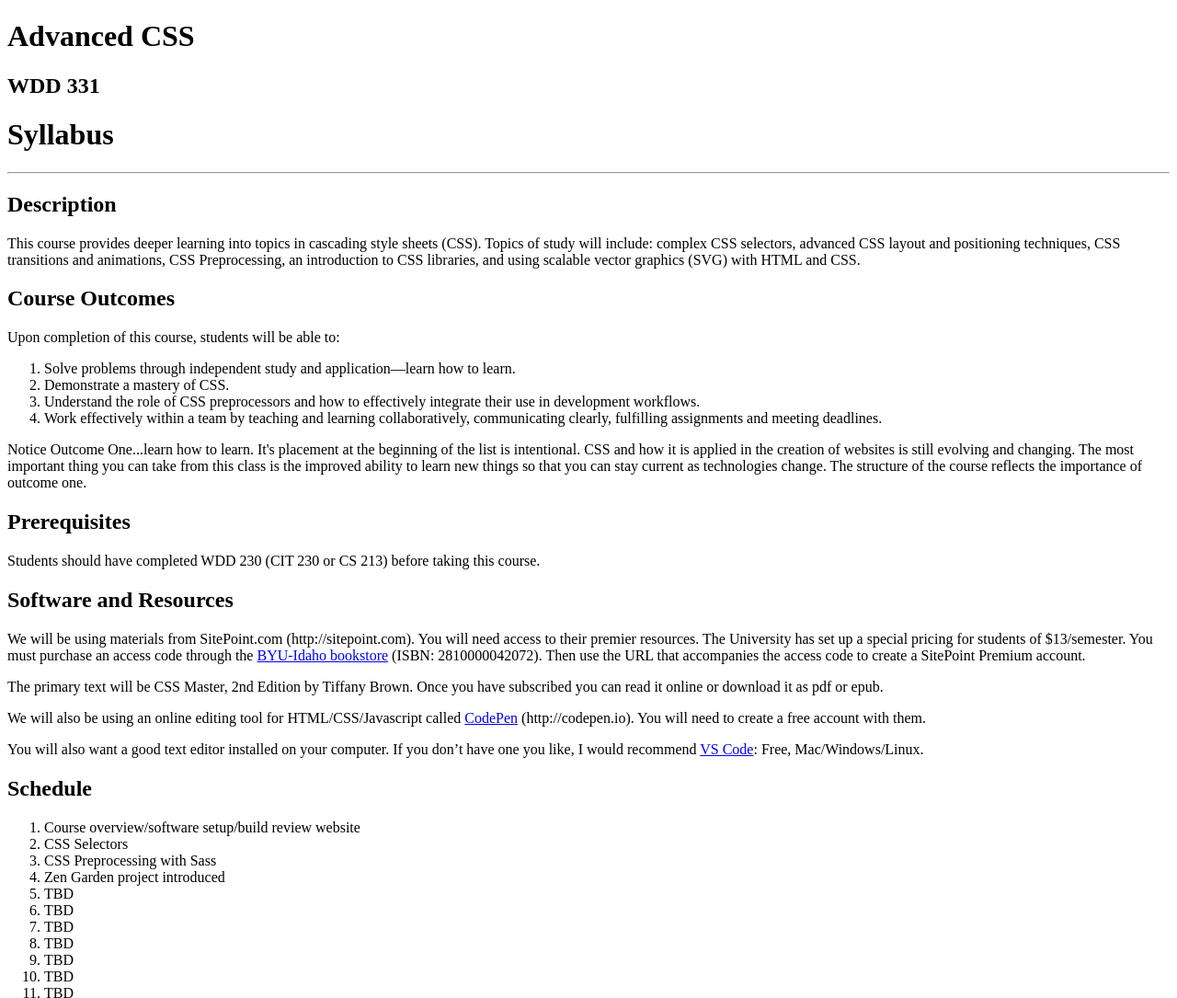
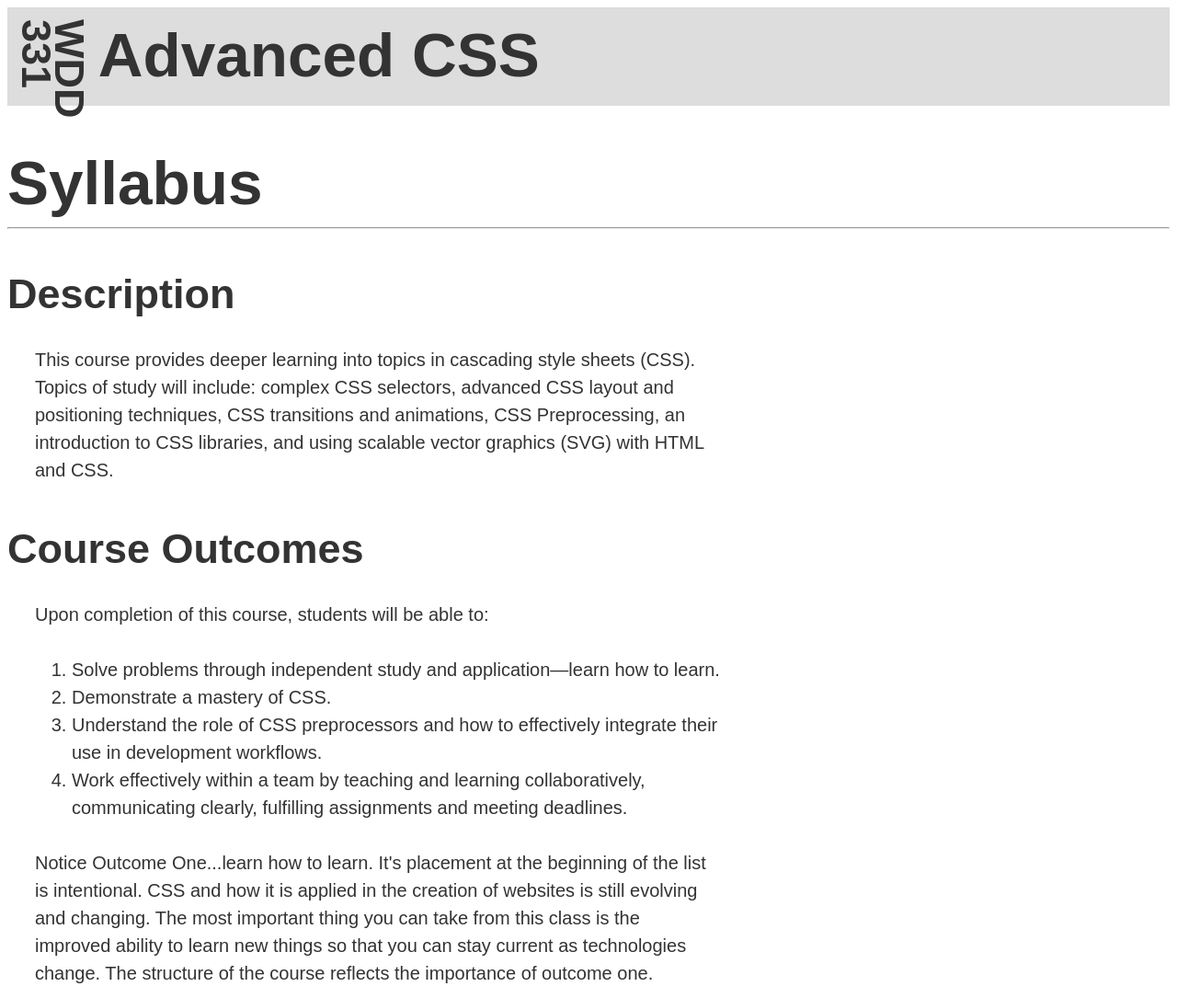
Before and after one commit to shewchuk-eric/WDD-331, a plain HTML site: page fonts/fonts.html in a window 1280 px wide. Shown: the top 1085 px of the page at 92% size. Drawn offline with Linux system fonts and the light colour scheme; a web font is replaced by a local one.

Commit message:
finished typography assignment

```diff
--- a/fonts/fonts.css
+++ b/fonts/fonts.css
@@ -0,0 +1,104 @@
+@import url('https://fonts.googleapis.com/css2?family=Recursive:slnt,wght,CASL,CRSV,MONO@-15..0,300..800,0..1,0..1,0..1&display=swap');
+
+:root {
+    --ratio: 1.5;
+    --s-5: calc(var(--s-4) / var(--ratio));
+    --s-4: calc(var(--s-3) / var(--ratio));
+    --s-3: calc(var(--s-2) / var(--ratio));
+    --s-2: calc(var(--s-1) / var(--ratio));
+    --s-1: calc(var(--s0) / var(--ratio));
+    --s0: 1rem;
+    --s1: calc(var(--s0) * var(--ratio));
+    --s2: calc(var(--s1) * var(--ratio));
+    --s3: calc(var(--s2) * var(--ratio));
+    --s4: calc(var(--s3) * var(--ratio));
+    --s5: calc(var(--s4) * var(--ratio));
+
+    --font-color: #333;
+    /* set variation axis values */
+    --mono: "MONO" 0; /* Monospace: Sans (natural-width) or Mono (fixed-width) */
+    --casl: "CASL" 0; /* Casual: Linear to Casual */
+    --wght: 300; /* Weight: Light to ExtraBlack; usually set with `font-weight` */
+    --slnt: 0deg; /* Slant: 0 to -15 degrees, auto cursive at -14 */
+    --crsv: "CRSV" 0.5; /* Cursive: always roman (0), auto substitution (.5), or always cursive (1) */
+}
+
+* {
+    font-weight: var(--wght);
+    font-style: oblique var(--slnt);
+    font-variation-settings: var(--mono), var(--casl), var(--crsv);
+}
+html {
+    font-size: 20px;
+}
+body {
+    color: var(--font-color);
+    font-family: Recursive, sans-serif;
+}
+
+h1 {
+    font-size: var(--s3);
+}
+
+h2 {
+    font-size: var(--s2);
+}
+
+h3 {
+    font-size: var(--s1);
+}
+
+h1, h2, h3 {
+    --wght: 600;
+    --casl: "CASL" 1;
+    margin-top: var(--s2);
+    margin-bottom: 0;
+}
+
+p, ul, ol, dd {
+    line-height: var(--s1);
+    margin: var(--s1);
+    max-width: 66ch;
+}
+
+.mono {
+    --mono: "mono" 1;
+    --wght: 400;
+}
+
+.header-banner h1, .header-banner h2 {
+    --mono: "MONO" 1;
+    --casl: "CASL" 0;
+    --wght: 800;
+}
+
+.header-banner {
+    height: 4em;
+    padding: var(--s-1);
+    background-color: #ddd;
+}
+
+.header-banner h1,
+.header-banner h2 {
+    --mono: "MONO" 1;
+    --casl: "CASL" 0;
+    --wght: 800;
+}
+
+.header-banner > div {
+    display: flex;
+    flex-direction: row-reverse;
+    justify-content: flex-end;
+    gap: var(--s-1);
+}
+
+.header-banner h2 {
+    writing-mode: vertical-rl;
+    height: 4em;
+    line-height: 0.8;
+    margin: 0;
+}
+
+.header-banner h1 {
+    margin: 0;
+}
--- a/fonts/fonts.html
+++ b/fonts/fonts.html
@@ -4,7 +4,7 @@
     <meta charset="UTF-8">
     <meta name="viewport" content="width=device-width, initial-scale=1.0">
     <title>Working With Fonts</title>
-    <link href="fonts.css">
+    <link href="fonts.css" rel="stylesheet">
 </head>
 <body>
 
```
